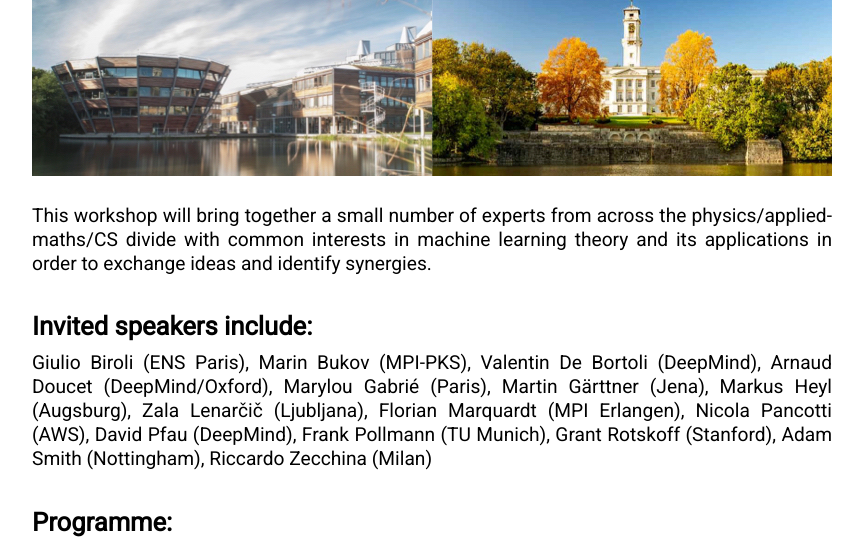
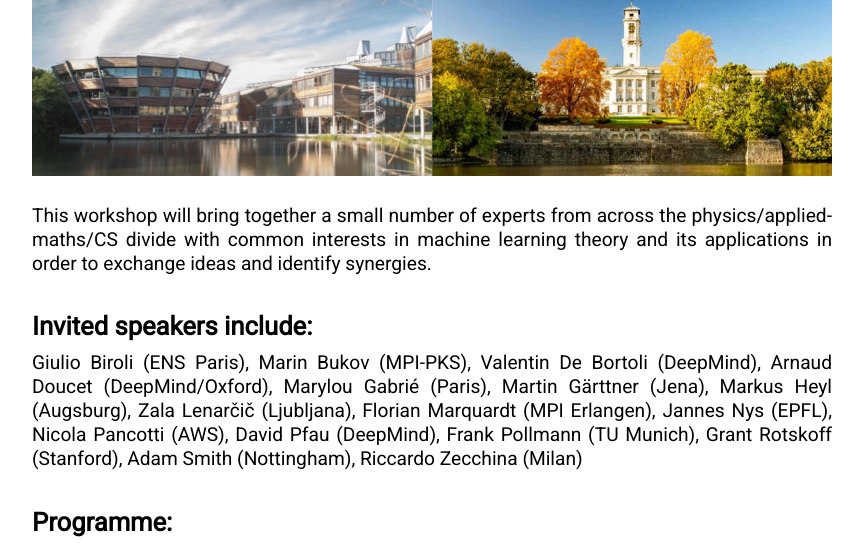
Before and after one commit to jpgarrahan/jpgarrahan.github.io, a plain HTML site: page MLMMB/index.html in a window 1280 px wide. Shown: the part 211-754 px from the top of the page, without its empty margins (208-1071 px from the left). Drawn offline with Linux system fonts and the light colour scheme.

Commit message:
updated MLMMB

```diff
--- a/MLMMB/index.html
+++ b/MLMMB/index.html
@@ -30,7 +30,7 @@
 
     <h2>Invited speakers include:</h2>
     <p>
-        Giulio Biroli (ENS Paris), Marin Bukov (MPI-PKS), Valentin De Bortoli (DeepMind), Arnaud Doucet (DeepMind/Oxford), Marylou Gabrié (Paris), Martin Gärttner (Jena), Markus Heyl (Augsburg), Zala Lenarčič (Ljubljana), Florian Marquardt (MPI Erlangen), Nicola Pancotti (AWS), David Pfau (DeepMind), Frank Pollmann (TU Munich), Grant Rotskoff (Stanford), Adam Smith (Nottingham),  Riccardo Zecchina (Milan)
+        Giulio Biroli (ENS Paris), Marin Bukov (MPI-PKS), Valentin De Bortoli (DeepMind), Arnaud Doucet (DeepMind/Oxford), Marylou Gabrié (Paris), Martin Gärttner (Jena), Markus Heyl (Augsburg), Zala Lenarčič (Ljubljana), Florian Marquardt (MPI Erlangen), Jannes Nys (EPFL), Nicola Pancotti (AWS), David Pfau (DeepMind), Frank Pollmann (TU Munich), Grant Rotskoff (Stanford), Adam Smith (Nottingham),  Riccardo Zecchina (Milan)
     </p>
 
     <h2>Programme:</h2>
```
